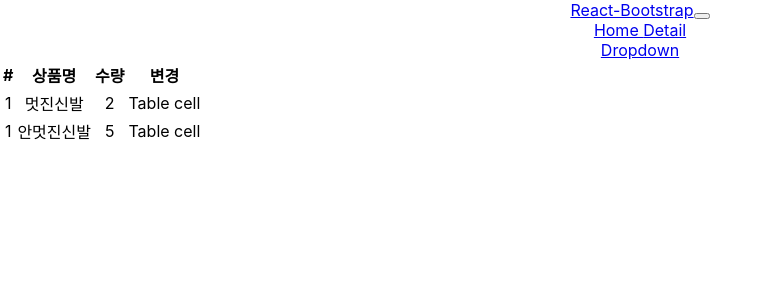
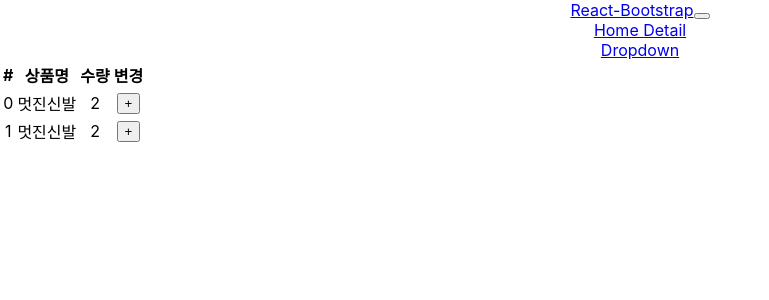
Before and after one commit to kaperrdenden/react-projects, a React (Create React App) app in the folder shop/: page /cart in a window 1280 px wide. Shown: the top 300 px of the page, without its empty margins (0-769 px from the left). Built offline with nearby package versions, Linux system fonts and the light colour scheme; the HTML template or start-up script is replaced by a standard one.

Commit message:
redux reducer 작성

```diff
--- a/shop/src/Cart.js
+++ b/shop/src/Cart.js
@@ -20,13 +20,16 @@ function Cart(props){
         {
             props.state.map((item, i)=>{
                 return(
-                    <tr key={i}>
-                    <td>1</td>
+                   <tr key={i}>
+                    <td>{item.id}</td>
                     <td>{item.name}</td>
                     <td>{item.quan}</td>
-                    <td>Table cell</td>
+                    <td>
+                        <button onClick={()=> {  }}>+</button>
 
-                  </tr>
+                    </td>
+
+                   </tr>
                 )
             })
         }
--- a/shop/src/index.js
+++ b/shop/src/index.js
@@ -8,12 +8,30 @@ import { BrowserRouter,HashRouter } from 'react-router-dom';
 
 import { Provider } from 'react-redux';
 import {createStore} from 'redux';
-let store = createStore( ()=>{
-  return [
-    {id : 0, name : '멋진신발', quan: 2},
-    {id : 1, name : '안멋진신발', quan: 5}
+
+let 기본state = [
+  {id : 0, name: '멋진신발', quan: 2},
+  {id : 1, name: '멋진신발', quan: 2},
 ]
-} );
+
+function reducer(state = 기본state, 액션){
+              // state = 기본state 이건 dafault 파라미터 문법. 데이터초기값
+    if ( 액션.type === '수량증가' ){
+      let coppiedArray = [...state];
+      coppiedArray[0].quan++;
+
+      return coppiedArray;
+    } else {
+      return 기본state;
+    }
+
+
+
+
+}
+
+let store = createStore(reducer);
+
 
 ReactDOM.render(
   <React.StrictMode>
```
